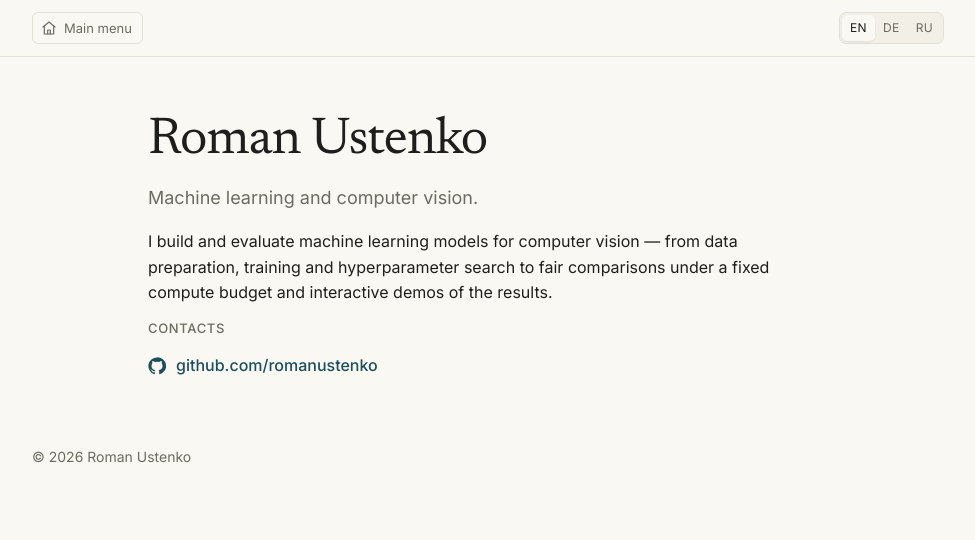
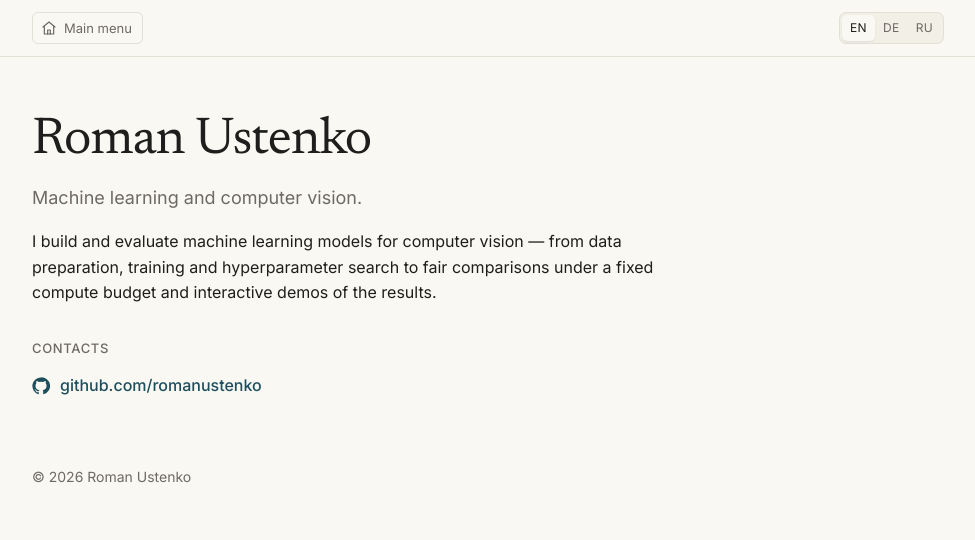
Before and after one commit to romanustenko/romanustenko.github.io, a plain HTML site: page about.html in a window 1280 px wide. Shown: the whole page, without its empty margins (152-1127 px from the left). Drawn offline with Linux system fonts and the light colour scheme.

Commit message:
About page: align with the header

```diff
--- a/assets/site.css
+++ b/assets/site.css
@@ -44,7 +44,9 @@ h1 { font: 400 clamp(34px, 5vw, 52px)/1.1 var(--serif); letter-spacing: -0.02em;
 .btn.secondary:hover { background: var(--accent-soft); }
 .btn svg { width: 16px; height: 16px; flex: none; }
 .foot { padding: 40px 24px 48px; color: var(--muted); font-size: 14px; }
-.about { padding: 56px 0 24px; max-width: 680px; }
+.about { padding-top: 56px; padding-bottom: 24px; }
+.about > * { max-width: 680px; }
+.about .label { margin-top: 36px; }
 .about p { margin: 0 0 16px; }
 .contacts { list-style: none; padding: 0; margin: 8px 0 0; display: grid; gap: 10px; }
 .contacts a { display: inline-flex; align-items: center; gap: 10px; text-decoration: none; color: var(--accent); font-weight: 500; }
```
